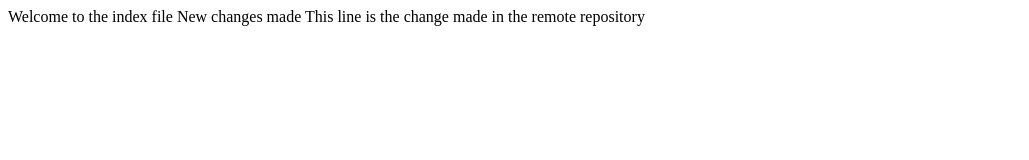
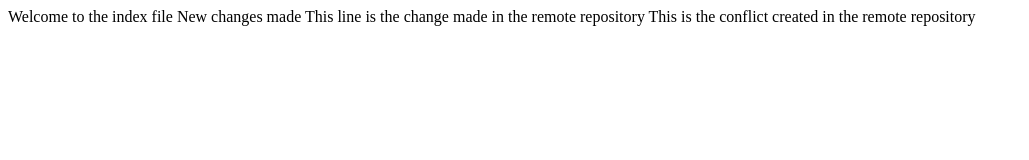
Before and after one commit to Vaipava2963/Github, a plain HTML site: page index.html in a window 1280 px wide. Shown: the whole page, without its empty margins (0-1029 px from the left). Drawn offline with Linux system fonts and the light colour scheme.

Commit message:
Update index.html

```diff
--- a/index.html
+++ b/index.html
@@ -9,5 +9,7 @@
     Welcome to the index file
     New changes made
     This line is the change made in the remote repository
+
+    This is the conflict created in the remote repository
 </body>
 </html>
```
